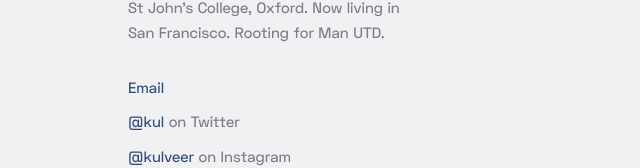
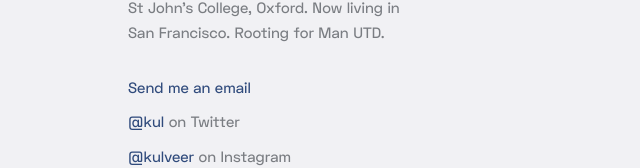
Before and after one commit to jtargo/kulveer, a website built with webpack: page index.html in a window 1280 px wide. Shown: the part 180-348 px from the top of the page, without its empty margins (0-640 px from the left). Built offline with nearby package versions, Linux system fonts and the light colour scheme; files whose address does not match are found by name.

Commit message:
copy change

```diff
--- a/index.html
+++ b/index.html
@@ -15,7 +15,7 @@
                     <h1>Kulveer Taggar</h1>
                     <p>CEO and Co-founder at Zeus. Investor. Studied politics, philosophy & economics St John’s College, Oxford. Now living in San Francisco. Rooting for Man UTD.</p>
                     <ul>
-                        <li><a href="mailto:kulveer@zeusliving.com">Email</a></li>
+                        <li><a href="mailto:kulveer@zeusliving.com">Send me an email</a></li>
                         <li><a href="http://twitter.com/kul">@kul</a> on Twitter</li>
                         <li><a href="http://instagram.com/kulveer/">@kulveer</a> on Instagram</li>
                         <li><a href="http://linkedin.com/in/kulveer/">/kulveer</a> on Linkedin</li>
```
